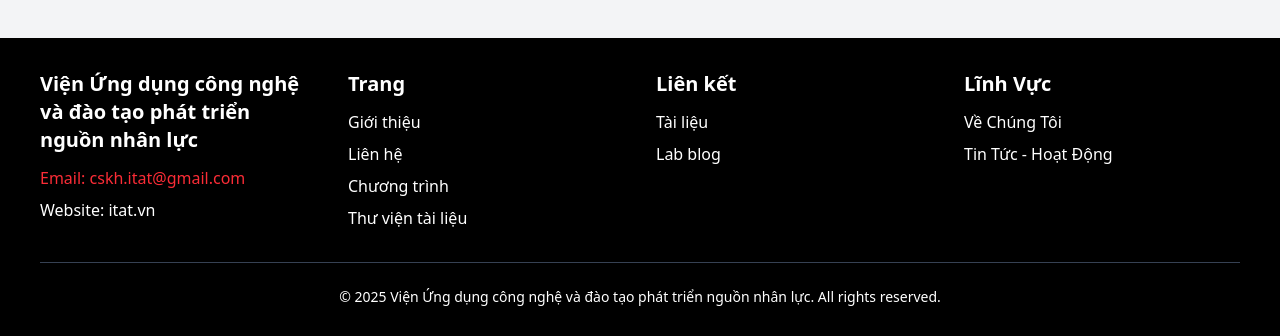
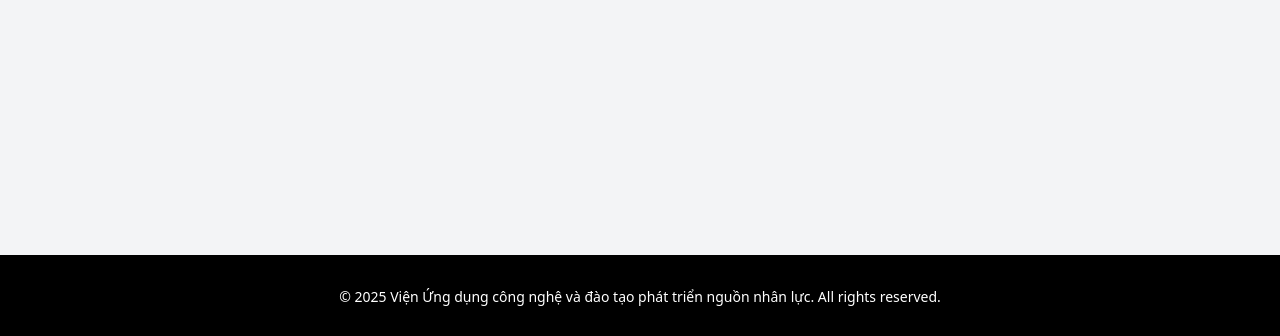
Before and after one commit to Dinhvthien/kiemtrafe, a React (Vite) app: page /home in a window 1280 px wide. Shown: the part 461-797 px from the top of the page. Built offline with nearby package versions, Linux system fonts and the light colour scheme.

Commit message:
first commit

```diff
--- a/src/pages/user/components/Footer.jsx
+++ b/src/pages/user/components/Footer.jsx
@@ -3,93 +3,92 @@ import React from 'react';
 const Footer = () => {
   return (
     <footer className="bg-black text-white py-8 px-4 sm:px-6 lg:px-10">
-      <div className="max-w-7xl mx-auto">
+      {/* <div className="max-w-7xl mx-auto"> */}
         {/* Grid layout for responsive column arrangement */}
-        <div className="grid grid-cols-1 sm:grid-cols-2 lg:grid-cols-4 gap-8">
-          {/* Organization Info */}
-          <div>
-            <h3 className="text-xl font-semibold mb-3">
-              Viện Ứng dụng công nghệ và đào tạo phát triển nguồn nhân lực
-            </h3>
-            <p className="text-red-500 text-base mb-2">
-              Email: <a href="mailto:cskh.itat@gmail.com">cskh.itat@gmail.com</a>
-            </p>
-            <p className="text-base">
-              Website: <a href="https://itat.vn" target="_blank" rel="noopener noreferrer">itat.vn</a>
-            </p>
-          </div>
-
-          {/* Navigation Links */}
-          <nav aria-label="Footer Navigation">
-            <h3 className="text-xl font-semibold mb-3">Trang</h3>
-            <ul className="space-y-2">
-              <li>
-                <a href="/gioi-thieu" className="text-base hover:text-gray-300">
-                  Giới thiệu
-                </a>
-              </li>
-              <li>
-                <a href="/lien-he" className="text-base hover:text-gray-300">
-                  Liên hệ
-                </a>
-              </li>
-              <li>
-                <a href="/chuong-trinh" className="text-base hover:text-gray-300">
-                  Chương trình
-                </a>
-              </li>
-              <li>
-                <a href="/thu-vien" className="text-base hover:text-gray-300">
-                  Thư viện tài liệu
-                </a>
-              </li>
-            </ul>
-          </nav>
-
-          {/* External Links */}
-          <nav aria-label="External Links">
-            <h3 className="text-xl font-semibold mb-3">Liên kết</h3>
-            <ul className="space-y-2">
-              <li>
-                <a href="/tai-lieu" className="text-base hover:text-gray-300">
-                  Tài liệu
-                </a>
-              </li>
-              <li>
-                <a href="/lab-blog" className="text-base hover:text-gray-300">
-                  Lab blog
-                </a>
-              </li>
-            </ul>
-          </nav>
-
-          {/* Fields of Work */}
-          <nav aria-label="Fields of Work">
-            <h3 className="text-xl font-semibold mb-3">Lĩnh Vực</h3>
-            <ul className="space-y-2">
-              <li>
-                <a href="/ve-chung-toi" className="text-base hover:text-gray-300">
-                  Về Chúng Tôi
-                </a>
-              </li>
-              <li>
-                <a href="/tin-tuc" className="text-base hover:text-gray-300">
-                  Tin Tức - Hoạt Động
-                </a>
-              </li>
-            </ul>
-          </nav>
-        </div>
 
         {/* Bottom Copyright Section */}
-        <div className="mt-8 pt-6 border-t border-gray-700 text-center">
+        <div className="text-center">
           <p className="text-sm">
             &copy; {new Date().getFullYear()} Viện Ứng dụng công nghệ và đào tạo phát triển nguồn nhân lực. All rights reserved.
           </p>
         </div>
-      </div>
+      {/* </div> */}
     </footer>
   );
 };
 
 export default Footer;
+
+
+        // <div className="grid grid-cols-1 sm:grid-cols-2 lg:grid-cols-4 gap-8">
+
+        //   <div>
+        //     <h3 className="text-xl font-semibold mb-3">
+        //       Viện Ứng dụng công nghệ và đào tạo phát triển nguồn nhân lực
+        //     </h3>
+        //     <p className="text-red-500 text-base mb-2">
+        //       Email: <a href="mailto:cskh.itat@gmail.com">cskh.itat@gmail.com</a>
+        //     </p>
+        //     <p className="text-base">
+        //       Website: <a href="https://itat.vn" target="_blank" rel="noopener noreferrer">itat.vn</a>
+        //     </p>
+        //   </div>
+
+
+        //   <nav aria-label="Footer Navigation">
+        //     <h3 className="text-xl font-semibold mb-3">Trang</h3>
+        //     <ul className="space-y-2">
+        //       <li>
+        //         <a href="/gioi-thieu" className="text-base hover:text-gray-300">
+        //           Giới thiệu
+        //         </a>
+        //       </li>
+        //       <li>
+        //         <a href="/lien-he" className="text-base hover:text-gray-300">
+        //           Liên hệ
+        //         </a>
+        //       </li>
+        //       <li>
+        //         <a href="/chuong-trinh" className="text-base hover:text-gray-300">
+        //           Chương trình
+        //         </a>
+        //       </li>
+        //       <li>
+        //         <a href="/thu-vien" className="text-base hover:text-gray-300">
+        //           Thư viện tài liệu
+        //         </a>
+        //       </li>
+        //     </ul>
+        //   </nav>
+        //   <nav aria-label="External Links">
+        //     <h3 className="text-xl font-semibold mb-3">Liên kết</h3>
+        //     <ul className="space-y-2">
+        //       <li>
+        //         <a href="/tai-lieu" className="text-base hover:text-gray-300">
+        //           Tài liệu
+        //         </a>
+        //       </li>
+        //       <li>
+        //         <a href="/lab-blog" className="text-base hover:text-gray-300">
+        //           Lab blog
+        //         </a>
+        //       </li>
+        //     </ul>
+        //   </nav>
+
+        //   <nav aria-label="Fields of Work">
+        //     <h3 className="text-xl font-semibold mb-3">Lĩnh Vực</h3>
+        //     <ul className="space-y-2">
+        //       <li>
+        //         <a href="/ve-chung-toi" className="text-base hover:text-gray-300">
+        //           Về Chúng Tôi
+        //         </a>
+        //       </li>
+        //       <li>
+        //         <a href="/tin-tuc" className="text-base hover:text-gray-300">
+        //           Tin Tức - Hoạt Động
+        //         </a>
+        //       </li>
+        //     </ul>
+        //   </nav>
+        // </div>
```
